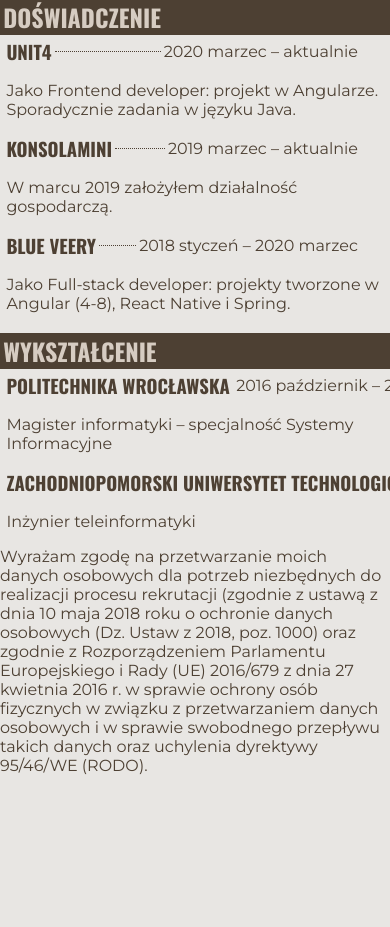
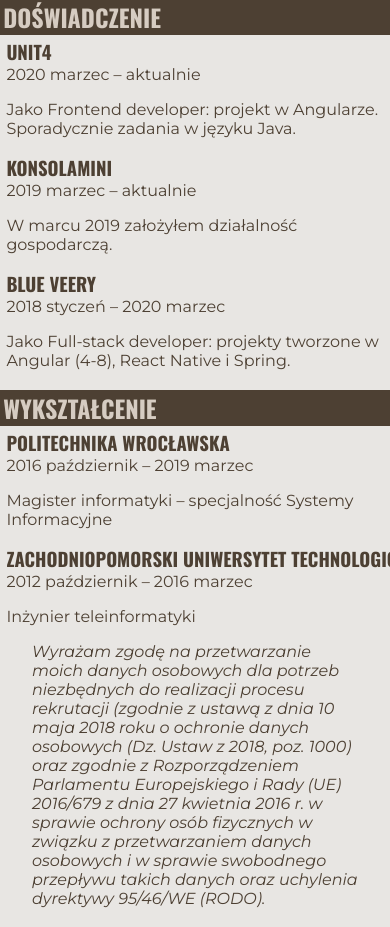
Before and after one commit to minik01/konsolamini-website, a React (Create React App) app: page / in a window 390 px wide. Shown: the part 1154-2081 px from the top of the page. Before the commit the page ends 1948 px from the top, so only its background shows below. Built offline with nearby package versions, Linux system fonts and the light colour scheme.

Commit message:
CSS: RODO + smallcreen improvement

```diff
--- a/src/components/CV.tsx
+++ b/src/components/CV.tsx
@@ -49,7 +49,7 @@ export function CV() {
                     </article>
                 </div>
             </div>
-            <div>{translate('common.RODO')}</div>
+            <div id={'rodo'}>{translate('common.RODO')}</div>
             <br/>
         </>
     )
--- a/src/styles/default.css
+++ b/src/styles/default.css
@@ -131,3 +131,8 @@ article > * {
 a, a :link, a :hover, a :visited {
     color: var(--dark-accent);
 }
+
+#rodo {
+    margin: 0 var(--margin-big);
+    font-style: italic;
+}
--- a/src/styles/print.css
+++ b/src/styles/print.css
@@ -66,4 +66,8 @@
     a, a :link, a :hover, a :visited {
         color: var(--dark-shades);
     }
+
+    #rodo {
+        margin: 0;
+    }
 }
--- a/src/styles/smallscreen.css
+++ b/src/styles/smallscreen.css
@@ -2,4 +2,12 @@
     body {
         overflow-x: hidden;
     }
+
+    .dot {
+        display: none
+    }
+
+    .experience {
+        display: block
+    }
 }
```
